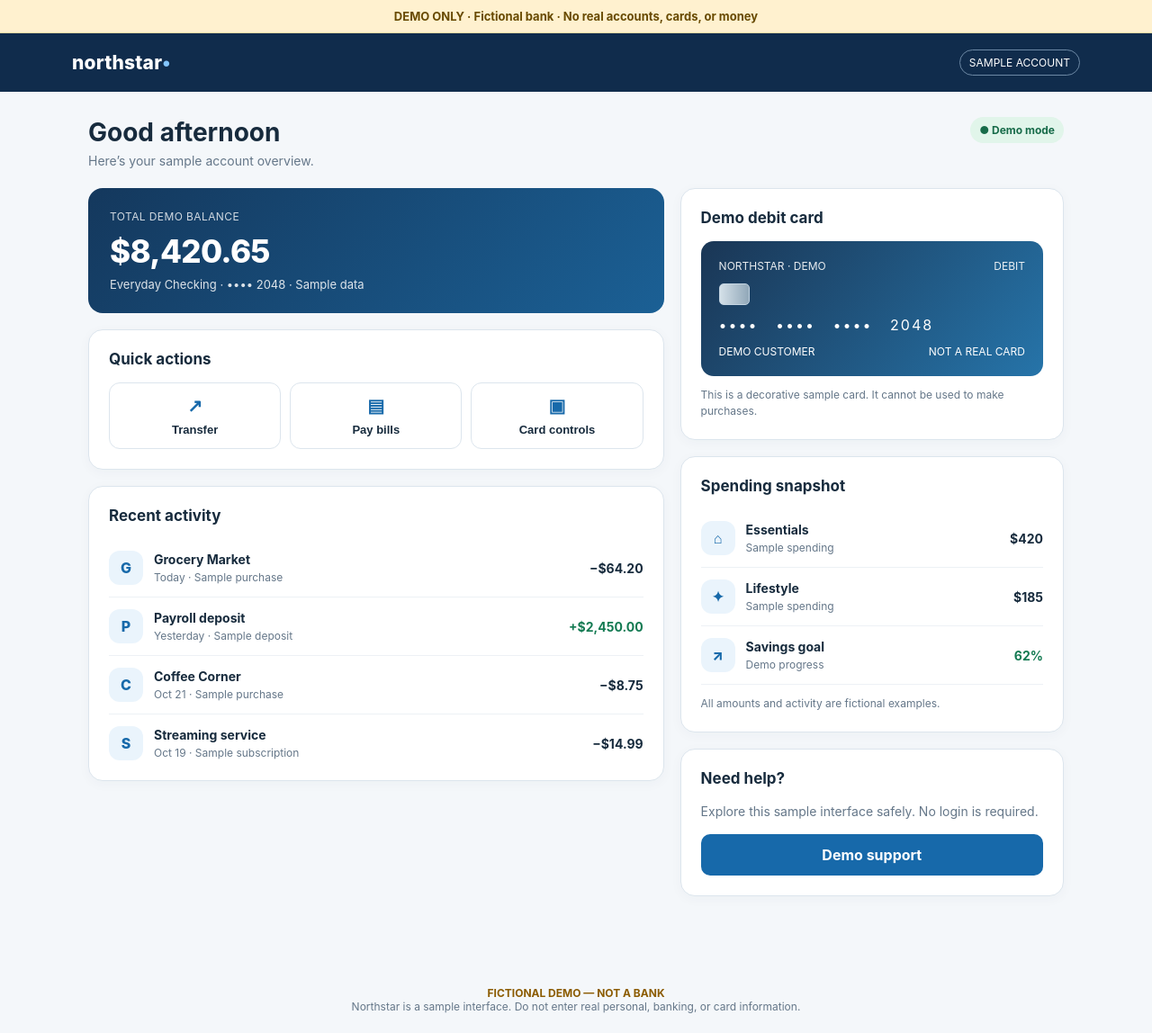
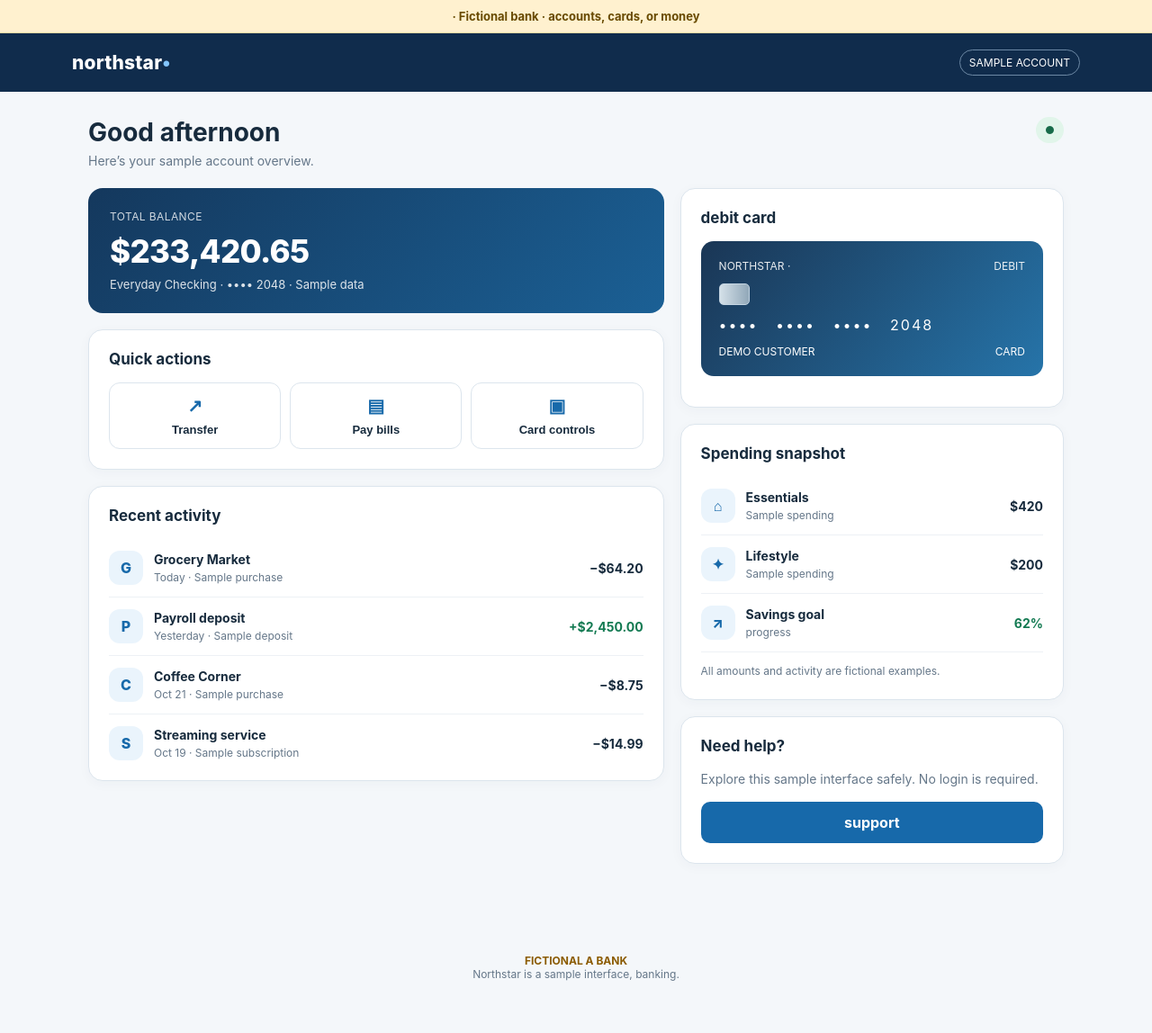
Before and after one commit to harveybrown08s-ai/chase, a plain HTML site: page index.html in a window 1280 px wide. Shown: the whole page at 90% size. After the commit the page ends 1112 px from the top, so only its background shows below. Drawn offline with Linux system fonts and the light colour scheme.

Commit message:
Update index.html

```diff
--- a/index.html
+++ b/index.html
@@ -3,8 +3,8 @@
 <head>
   <meta charset="utf-8">
   <meta name="viewport" content="width=device-width, initial-scale=1">
-  <title>Northstar — Banking Demo</title>
-  <meta name="description" content="A fictional banking interface demo with sample data and simulated transfers.">
+  <title>Northstar — Banking </title>
+  <meta name="description" content="A fictional banking interface with sample data and simulated transfers.">
   <style>
     :root{--navy:#102c4c;--blue:#1769aa;--blue2:#eaf4fc;--ink:#172b3d;--muted:#657789;--line:#dce5ed;--bg:#f4f7fa;--white:#fff;--green:#137a52;--amber:#fff4d6}
     *{box-sizing:border-box} body{margin:0;background:var(--bg);font-family:Inter,-apple-system,BlinkMacSystemFont,"Segoe UI",sans-serif;color:var(--ink)}
@@ -25,17 +25,17 @@
   </style>
 </head>
 <body>
-  <div class="demo-banner">DEMO ONLY · Fictional bank · No real accounts, cards, or money</div>
+  <div class="demo-banner">· Fictional bank · accounts, cards, or money</div>
   <header><div class="brand">northstar<span>•</span></div><div class="header-tag">SAMPLE ACCOUNT</div></header>
   <main>
-    <div class="welcome"><div><h1>Good afternoon</h1><p>Here’s your sample account overview.</p></div><span class="pill">● Demo mode</span></div>
+    <div class="welcome"><div><h1>Good afternoon</h1><p>Here’s your sample account overview.</p></div><span class="pill">● </span></div>
     <div class="grid">
       <section>
-        <div class="balance-card"><div class="eyebrow">TOTAL DEMO BALANCE</div><div class="balance" id="balance">$8,420.65</div><div class="account-meta">Everyday Checking · •••• 2048 · Sample data</div></div>
+        <div class="balance-card"><div class="eyebrow">TOTAL BALANCE</div><div class="balance" id="balance">$233,420.65</div><div class="account-meta">Everyday Checking · •••• 2048 · Sample data</div></div>
         <div class="panel"><h2>Quick actions</h2><div class="actions">
           <button class="action" onclick="openTransfer()"><span class="symbol">↗</span>Transfer</button>
-          <button class="action" onclick="showMessage('Bill pay is a demo feature only. No payments are sent.')"><span class="symbol">▤</span>Pay bills</button>
-          <button class="action" onclick="showMessage('Your demo card is active for this preview only.')"><span class="symbol">▣</span>Card controls</button>
+          <button class="action" onclick="showMessage('click .')"><span class="symbol">▤</span>Pay bills</button>
+          <button class="action" onclick="showMessage('Your card is active for this preview only.')"><span class="symbol">▣</span>Card controls</button>
         </div></div>
         <div class="panel section-gap"><h2>Recent activity</h2><div id="transactions">
           <div class="transaction"><div class="avatar">G</div><div class="tx-copy"><div class="tx-name">Grocery Market</div><div class="tx-date">Today · Sample purchase</div></div><div class="amount negative">−$64.20</div></div>
@@ -45,13 +45,13 @@
         </div></div>
       </section>
       <aside>
-        <div class="panel"><h2>Demo debit card</h2><div class="card-preview"><div class="card-top"><span>NORTHSTAR · DEMO</span><span>DEBIT</span></div><div class="chip"></div><div class="card-number">•••• &nbsp; •••• &nbsp; •••• &nbsp; 2048</div><div class="card-bottom"><span>DEMO CUSTOMER</span><span>NOT A REAL CARD</span></div></div><p class="notice">This is a decorative sample card. It cannot be used to make purchases.</p></div>
-        <div class="panel section-gap"><h2>Spending snapshot</h2><div class="transaction"><div class="avatar">⌂</div><div class="tx-copy"><div class="tx-name">Essentials</div><div class="tx-date">Sample spending</div></div><div class="amount">$420</div></div><div class="transaction"><div class="avatar">✦</div><div class="tx-copy"><div class="tx-name">Lifestyle</div><div class="tx-date">Sample spending</div></div><div class="amount">$185</div></div><div class="transaction"><div class="avatar">↗</div><div class="tx-copy"><div class="tx-name">Savings goal</div><div class="tx-date">Demo progress</div></div><div class="amount positive">62%</div></div><p class="notice">All amounts and activity are fictional examples.</p></div>
-        <div class="panel section-gap"><h2>Need help?</h2><p style="font-size:14px;color:var(--muted);line-height:1.6;margin-bottom:14px">Explore this sample interface safely. No login is required.</p><button class="primary" onclick="showMessage('This is a fictional demo. No support request was sent.')">Demo support</button></div>
+        <div class="panel"><h2>debit card</h2><div class="card-preview"><div class="card-top"><span>NORTHSTAR · </span><span>DEBIT</span></div><div class="chip"></div><div class="card-number">•••• &nbsp; •••• &nbsp; •••• &nbsp; 2048</div><div class="card-bottom"><span>DEMO CUSTOMER</span><span>CARD</span></div></div><p class="notice"></p></div>
+        <div class="panel section-gap"><h2>Spending snapshot</h2><div class="transaction"><div class="avatar">⌂</div><div class="tx-copy"><div class="tx-name">Essentials</div><div class="tx-date">Sample spending</div></div><div class="amount">$420</div></div><div class="transaction"><div class="avatar">✦</div><div class="tx-copy"><div class="tx-name">Lifestyle</div><div class="tx-date">Sample spending</div></div><div class="amount">$200</div></div><div class="transaction"><div class="avatar">↗</div><div class="tx-copy"><div class="tx-name">Savings goal</div><div class="tx-date">progress</div></div><div class="amount positive">62%</div></div><p class="notice">All amounts and activity are fictional examples.</p></div>
+        <div class="panel section-gap"><h2>Need help?</h2><p style="font-size:14px;color:var(--muted);line-height:1.6;margin-bottom:14px">Explore this sample interface safely. No login is required.</p><button class="primary" onclick="showMessage('This is a fictional demo. No support request was sent.')">support</button></div>
       </aside>
     </div>
   </main>
-  <div class="footer"><strong>FICTIONAL DEMO — NOT A BANK</strong><br>Northstar is a sample interface. Do not enter real personal, banking, or card information.</div>
+  <div class="footer"><strong>FICTIONAL A BANK</strong><br>Northstar is a sample interface, banking.</div>
   <div class="modal-backdrop" id="transferModal" role="dialog" aria-modal="true" aria-labelledby="transferTitle">
     <div class="modal"><button class="close" onclick="closeTransfer()" aria-label="Close">×</button><h2 id="transferTitle">Simulate a transfer</h2><p class="notice" style="margin-bottom:18px">Demo only. This will not send money.</p>
       <form id="transferForm"><div class="form-row"><label for="recipient">Sample recipient</label><select id="recipient"><option>Alex Morgan · Demo</option><option>Jordan Lee · Demo</option><option>My Savings · Demo</option></select></div><div class="form-row"><label for="transferAmount">Amount (USD)</label><input id="transferAmount" type="number" min="0.01" max="8420.65" step="0.01" placeholder="25.00" required></div><button class="primary" type="submit">Simulate transfer</button></form><div class="feedback" id="feedback" role="status"></div></div>
```
